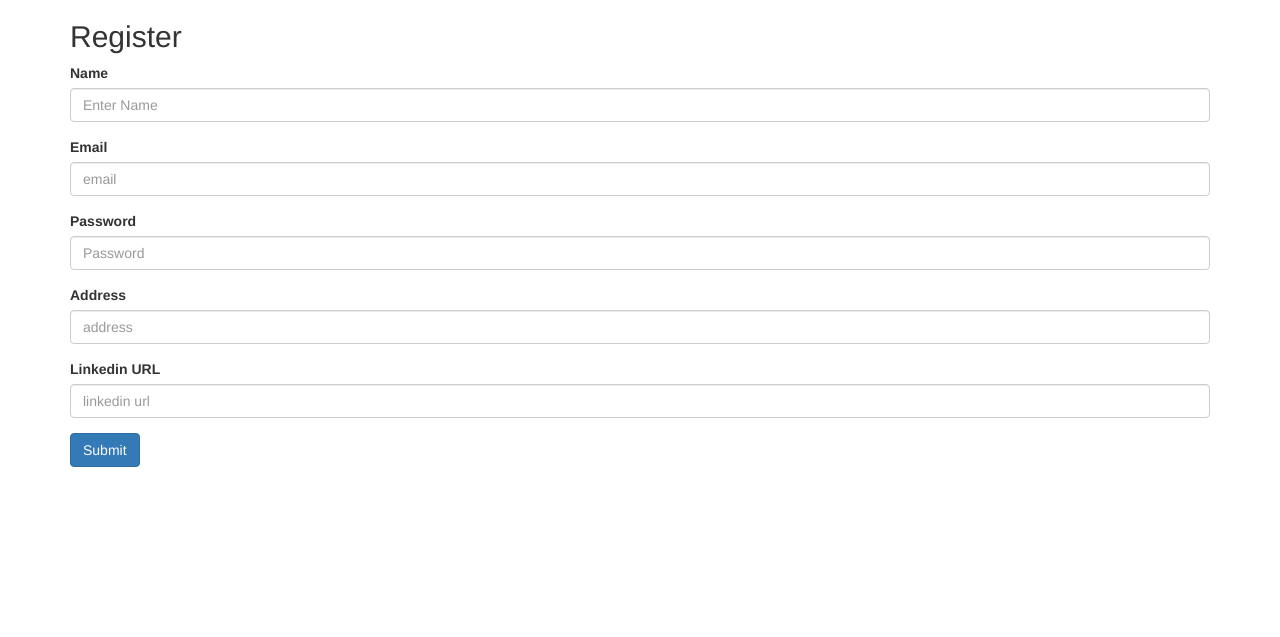
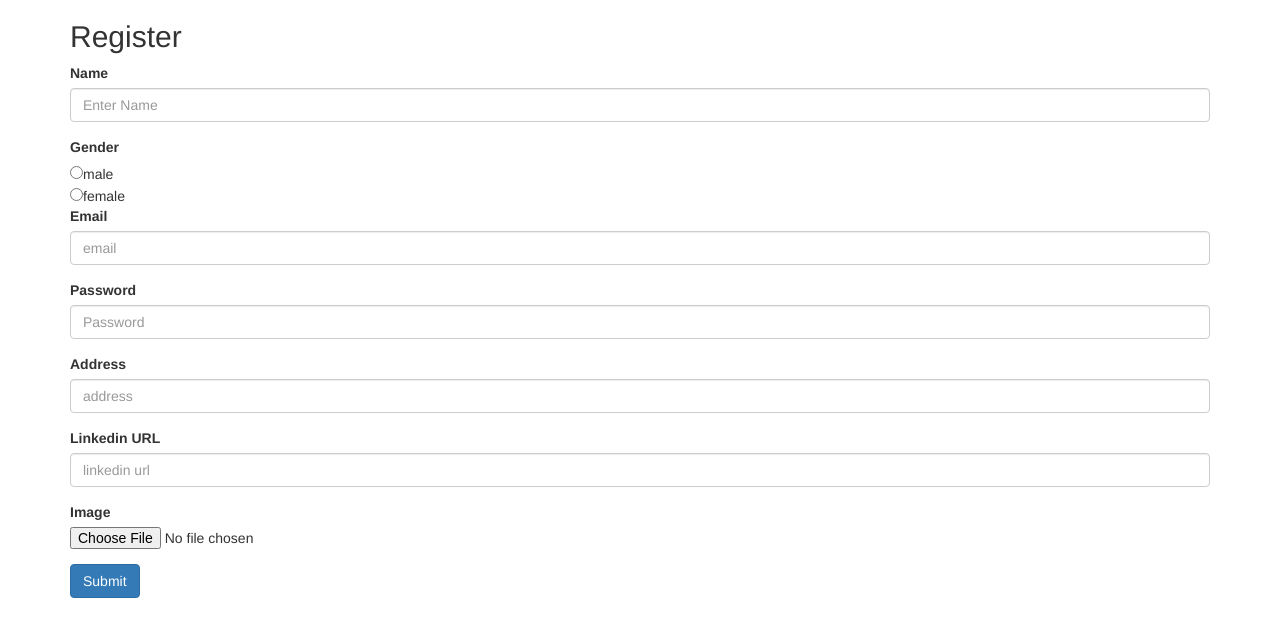
Before and after one commit to hagrawad98/registeration-form-with-php-, a PHP site: page / in a window 1280 px wide. Shown: the top 637 px of the page. Run offline with PHP 8.4, Linux system fonts and the light colour scheme.

Commit message:
add image

```diff
--- a/index.php
+++ b/index.php
@@ -1,14 +1,23 @@
 <?php
+session_start();
+$_SESSION['name']="hagar";
+$_SESSION['gender']="female";
 if($_SERVER['REQUEST_METHOD'] == "POST"){
     $name      = $_REQUEST['name'];
+    $gender    = $_POST['gender'];
     $password  = $_POST['password'];
     $email     = $_POST['email'];
     $address   = $_POST['address'];
     $linkedurl = $_POST['url'];
+    $image     = $_POST['image'];
     $errors = [];
     /////////////// Name/////////////////////////////////
   if(empty($name)){
      $errors['Name'] = " Is Required";
+  }
+  /////////////////gender////////////////////////////////
+  if(empty($gender)){
+    $errors['Gender']="Is Required";
   }
   /////////// Email//////////////////////////////////////
   if (empty($_POST["email"])) {
@@ -34,6 +43,35 @@ if($_SERVER['REQUEST_METHOD'] == "POST"){
         $errors['Linkedin'] = "Invalid URL";
     }
   }
+  /////////////////image///////////////////////////////
+  if(!empty($_FILES['image']['name'])){
+    $file_tmp  =  $_FILES['image']['tmp_name'];
+    $file_name =  $_FILES['image']['name'];
+    $file_size =  $_FILES['image']['size'];
+    $file_type =  $_FILES['image']['type'];
+    $file_ex   = explode('.',$file_name);
+    $updated_ex = strtolower(end($file_ex));
+    $allowed_ex = ["png","jpg"];
+    if(in_array($updated_ex, $allowed_ex)){
+      $finalName = rand().time().'.'.$updated_ex;
+      $disPath = './uploads/'.$finalName;
+       if(move_uploaded_file($file_tmp,$disPath)){
+           echo 'Image Uploaded'.'<br>';
+       }
+       else
+       {
+           echo 'Try Again'.'<br>';
+       }
+       }
+       else
+       {
+        echo '* inValid Extension'.'<br>';
+       }
+       }
+       else
+       {
+        echo '* Image Field Required'.'<br>';
+       }
  ///////////////LOOp////////////////////////////////////
    if(count($errors) > 0){
     foreach($errors as $index => $values){
@@ -42,7 +80,8 @@ if($_SERVER['REQUEST_METHOD'] == "POST"){
    }
    ///////////////output////////////////////////////////
    else{
-     echo $name."<br>".$email."<br>".$password."<br>".$address."<br>".$linkedurl;
+     echo $name."<br>".$email."<br>".$password."<br>".$address."<br>".$linkedurl
+     .'<br>'.$gender.'<br>';
    }
 }
 ?>
@@ -64,6 +103,13 @@ if($_SERVER['REQUEST_METHOD'] == "POST"){
     <label for="exampleInputName">Name</label>
     <input type="text" class="form-control" name="name" id="exampleInputName" aria-describedby="" placeholder="Enter Name">
   </div>
+  <div class="form-check">
+  <label for="exampleInputGender">Gender</label>
+  <br>
+  <input class="form-check-input" type="radio" name="gender" value="male">male
+  <br>
+  <input class="form-check-input" type="radio" name="gender" value="female">female
+</div>
   <div class="form-group">
     <label for="exampleInputEmail">Email</label>
     <input type="email"   class="form-control"  name="email" id="exampleInputEmail1" aria-describedby="emailHelp" placeholder="email">
@@ -73,13 +119,17 @@ if($_SERVER['REQUEST_METHOD'] == "POST"){
       <input type="password"   class="form-control" name="password" id="exampleInputPassword1" placeholder="Password">
     </div>
     <div class="form-group">
-      <label for="exampleInputPassword">Address</label>
+      <label for="exampleInputAddress">Address</label>
       <input type="text"   class="form-control" name="address" id="exampleInputAdress" placeholder="address">
     </div>
     <div class="form-group">
-      <label for="exampleInputPassword">Linkedin URL</label>
+      <label for="exampleInputUrl">Linkedin URL</label>
       <input type="text"   class="form-control" name="url" id="exampleInputUrl" placeholder="linkedin url">
     </div>
+    <div class="form-group">
+    <label for="exampleInputImage">Image</label>
+    <input type="file"  name="image">
+  </div>
     <button type="submit" class="btn btn-primary">Submit</button>
   </form>
   </div>
--- /dev/null
+++ b/profile.php
@@ -0,0 +1,6 @@
+<?php
+
+session_start();
+echo  $_SESSION['name'].'<br>'
+     .$_SESSION['gender'].'<br>'
+?>
```
